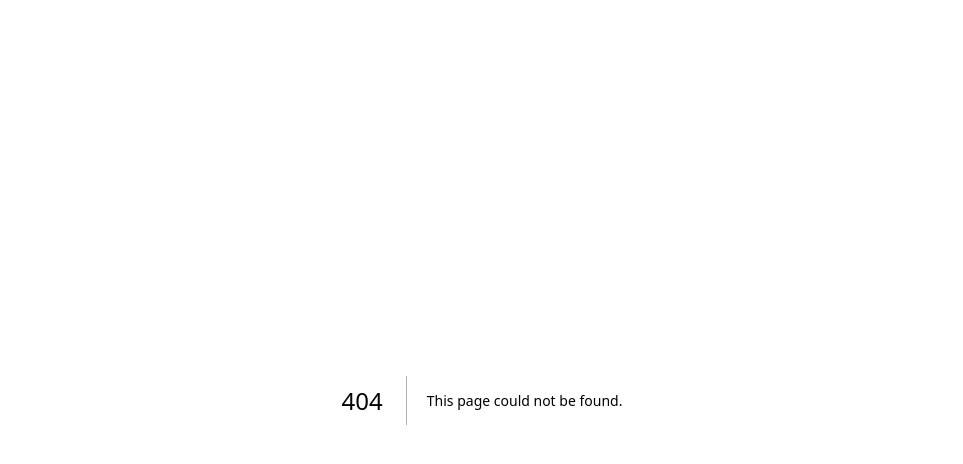
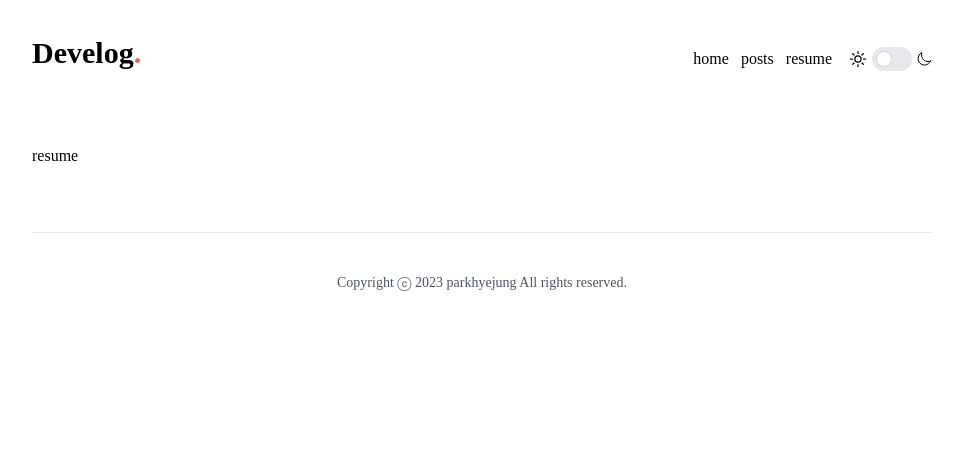
Before and after one commit to hyejj19/eva-devlog, a Next.js app: page /resume in a window 1280 px wide. Before the commit this address had no page. Shown: the top 464 px of the page, without its empty margins (158-1121 px from the left). Built offline with nearby package versions, Linux system fonts and the light colour scheme.

Commit message:
design : toggle switch 생성 및 darkmode 로직 작성

```diff
--- /dev/null
+++ b/src/components/DarkmodeToggle.tsx
@@ -0,0 +1,62 @@
+import { useEffect } from 'react';
+import { useDarkMode } from '../hooks/useDarkmode';
+
+// TODO: isDarkMode 의 초기 상태값 기억하여 토글 스위치 온오프 결정하기
+// FIXME: dark 클래스 추가되었는데 darkmode 안되는 원인 찾아서 해결하기
+export default function DarkmodeToggle() {
+  const { isDarkMode, setIsDarkMode } = useDarkMode();
+
+  useEffect(() => {
+    if (isDarkMode) {
+      document.documentElement.classList.add('dark');
+      localStorage.theme = 'dark';
+    } else {
+      document.documentElement.classList.remove('dark');
+      localStorage.theme = 'light';
+    }
+  }, [isDarkMode]);
+
+  return (
+    <div className="relative flex flex-col items-center justify-center">
+      <div className="flex space-x-1 items-center">
+        <svg
+          xmlns="http://www.w3.org/2000/svg"
+          fill="none"
+          viewBox="0 0 24 24"
+          strokeWidth={1.5}
+          stroke="currentColor"
+          className="w-5 h-5">
+          <path
+            strokeLinecap="round"
+            strokeLinejoin="round"
+            d="M12 3v2.25m6.364.386l-1.591 1.591M21 12h-2.25m-.386 6.364l-1.591-1.591M12 18.75V21m-4.773-4.227l-1.591 1.591M5.25 12H3m4.227-4.773L5.636 5.636M15.75 12a3.75 3.75 0 11-7.5 0 3.75 3.75 0 017.5 0z"
+          />
+        </svg>
+
+        <label className="inline-flex relative items-center cursor-pointer">
+          <input type="checkbox" className="sr-only peer" readOnly />
+          <div
+            onClick={() => {
+              setIsDarkMode(!isDarkMode);
+            }}
+            className="w-10 h-6 bg-gray-200 rounded-full peer  peer-focus:ring-green-300  peer-checked:after:translate-x-full peer-checked:after:border-white after:content-[''] after:absolute after:top-1 after:left-[4px] after:bg-white after:border-gray-300 after:border after:rounded-full after:h-4 after:w-4 after:transition-all peer-checked:bg-main-orange"
+          />
+        </label>
+
+        <svg
+          xmlns="http://www.w3.org/2000/svg"
+          fill="none"
+          viewBox="0 0 24 24"
+          strokeWidth={1.5}
+          stroke="currentColor"
+          className="w-4 h-4">
+          <path
+            strokeLinecap="round"
+            strokeLinejoin="round"
+            d="M21.752 15.002A9.718 9.718 0 0118 15.75c-5.385 0-9.75-4.365-9.75-9.75 0-1.33.266-2.597.748-3.752A9.753 9.753 0 003 11.25C3 16.635 7.365 21 12.75 21a9.753 9.753 0 009.002-5.998z"
+          />
+        </svg>
+      </div>
+    </div>
+  );
+}
--- a/src/components/Header.tsx
+++ b/src/components/Header.tsx
@@ -1,7 +1,8 @@
 import Link from 'next/link';
 import { useEffect, useState } from 'react';
+import DarkmodeToggle from './DarkmodeToggle';
 
-// TODO: 다크모드 컴포넌트 슬라이드로 만들기
+// TODO: 다크모드 컴포넌트 토글 만들기
 export default function Header() {
   const [scrollPosition, setScrollPosition] = useState(0);
   const updateScroll = () => {
@@ -14,7 +15,7 @@ export default function Header() {
   return (
     <header
       className={`flex w-full justify-between pt-5 pb-2 h-[80px] px-4 lg:px-0 items-end bg-white fixed max-w-[900px] transition-all border-b border-b-1 border-transparent ${
-        scrollPosition > 50 && 'border-light-teal'
+        scrollPosition > 50 && 'border-gray-200'
       }`}>
       <Link href={'/'}>
         <div className="cursor-pointer text-3xl font-bold">
@@ -25,11 +26,19 @@ export default function Header() {
         </div>
       </Link>
 
-      <nav className="flex space-x-3">
-        <div className="hover-text">home</div>
-        <div className="hover-text">posts</div>
-        <div className="hover-text">resume</div>
-        <div className="hover-text">다크모드</div>
+      <nav className="flex">
+        <div className="space-x-3 mr-4 hidden md:flex">
+          <Link href={'/'}>
+            <div className="hover-text">home</div>
+          </Link>
+          <Link href={'/blog'}>
+            <div className="hover-text">posts</div>
+          </Link>
+          <Link href={'/resume'}>
+            <div className="hover-text">resume</div>
+          </Link>
+        </div>
+        <DarkmodeToggle />
       </nav>
     </header>
   );
--- a/src/components/Intro.tsx
+++ b/src/components/Intro.tsx
@@ -10,6 +10,7 @@ export default function Intro() {
           height={120}
           alt="프로필 이미지"
           className="shrink-0 mr-7"
+          priority
         />
         <div className="max-w-[400px] space-y-2 text-sm md:text-base">
           <p className="font-bold text-xl">안녕하세요!🖐️</p>
--- /dev/null
+++ b/src/hooks/useDarkmode.ts
@@ -0,0 +1,28 @@
+import { useState, useEffect } from 'react';
+export const useDarkMode = () => {
+  const [isDarkMode, setIsDarkMode] = useState(
+    typeof window !== 'undefined' && localStorage.theme === 'dark'
+  );
+
+  useEffect(() => {
+    function themeInit() {
+      if (
+        localStorage.theme === 'dark' ||
+        (!('theme' in localStorage) &&
+          window.matchMedia('(prefers-color-scheme: dark)').matches)
+      ) {
+        localStorage.theme = 'dark';
+        document.documentElement.classList.add('dark');
+        setIsDarkMode(true);
+      } else {
+        localStorage.theme = 'light';
+        document.documentElement.classList.remove('dark');
+        setIsDarkMode(false);
+      }
+    }
+
+    themeInit();
+  }, []);
+
+  return { isDarkMode, setIsDarkMode };
+};
--- a/src/pages/blog/index.tsx
+++ b/src/pages/blog/index.tsx
@@ -42,7 +42,7 @@ import TagList from '../../components/TagList';
 export default function PostsPage() {
   return (
     <Layout>
-      <section className="mt-16 w-full">
+      <section className="container">
         <ContentLayout>
           <TagList />
           <PostList />
--- /dev/null
+++ b/src/pages/resume/index.tsx
@@ -0,0 +1,14 @@
+import ContentLayout from '../../components/ContentLayout';
+import Layout from '../../components/Layout';
+
+export default function Home() {
+  return (
+    <Layout>
+      <section className="container">
+        <ContentLayout>
+          <span>resume</span>
+        </ContentLayout>
+      </section>
+    </Layout>
+  );
+}
--- a/src/styles/globals.css
+++ b/src/styles/globals.css
@@ -17,6 +17,10 @@ html {
     @apply text-xl md:text-3xl mb-3;
   }
 
+  .container {
+    @apply w-full mt-16;
+  }
+
   .hover-text {
     @apply hover:text-main-orange cursor-pointer transition-colors;
   }
```
